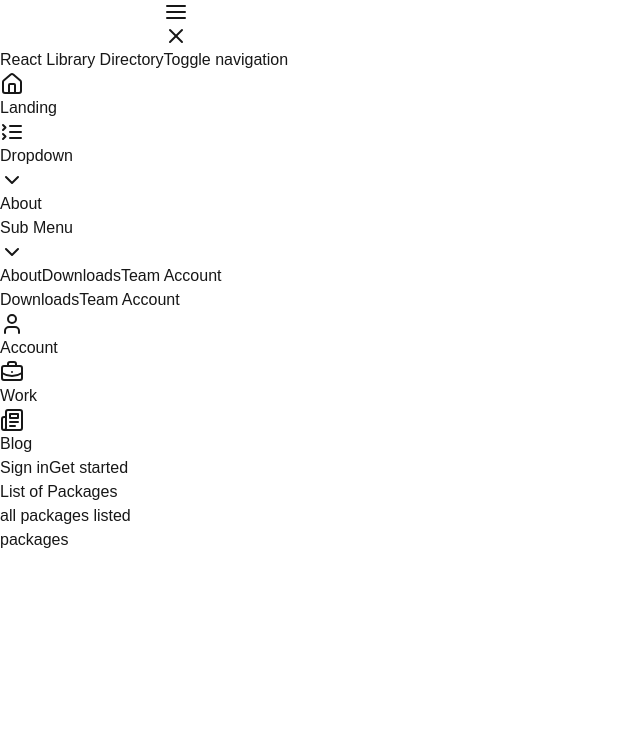
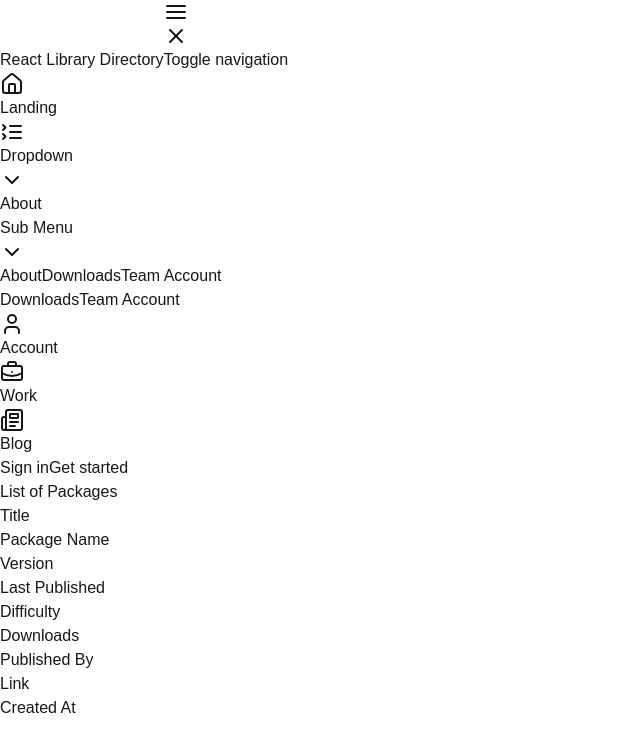
Before and after one commit to AyushJoshi1403/React-Library-Directory, a Next.js app in the folder frontend/: page / in a window 1280 px wide. Shown: the top 752 px of the page, without its empty margins (0-640 px from the left). Built offline with nearby package versions, Linux system fonts and the light colour scheme; no server answers.

Commit message:
frontend

```diff
--- a/frontend/src/app/page.jsx
+++ b/frontend/src/app/page.jsx
@@ -36,9 +36,51 @@ const Packages = () => {
 
   return (
     <div>
-      <h1>List of Packages</h1>
-      <h1>all packages listed</h1>
-      <h1>packages</h1>
+      <div>
+        <div>
+          <h1 className='text-center text-2xl font-bold'>List of Packages</h1>
+        </div>
+        <div>
+          <div>
+            <div>
+              <label>Title</label>
+              <input type="text" />
+            </div>
+            <div>
+              <label>Package Name</label>
+              <input type="text" />
+            </div>
+            <div>
+              <label>Version</label>
+              <input type="text" />
+            </div>
+            <div>
+              <label>Last Published</label>
+              <input type="text" />
+            </div>
+            <div>
+              <label>Difficulty</label>
+              <input type="text" />
+            </div>
+            <div>
+              <label>Downloads</label>
+              <input type="text" />
+            </div>
+            <div>
+              <label>Published By</label>
+              <input type="text" />
+            </div>
+            <div>
+              <label>Link</label>
+              <input type="text" />
+            </div>
+            <div>
+              <label>Created At</label>
+              <input type="text" />
+            </div>
+          </div>
+        </div>
+      </div>
     </div>
   )
 }
--- a/frontend/src/app/view-package/page.jsx
+++ b/frontend/src/app/view-package/page.jsx
@@ -46,7 +46,6 @@ const ViewPackage = () => {
         </div>
       </div>
     </div>
-
   )
 }
 
```
